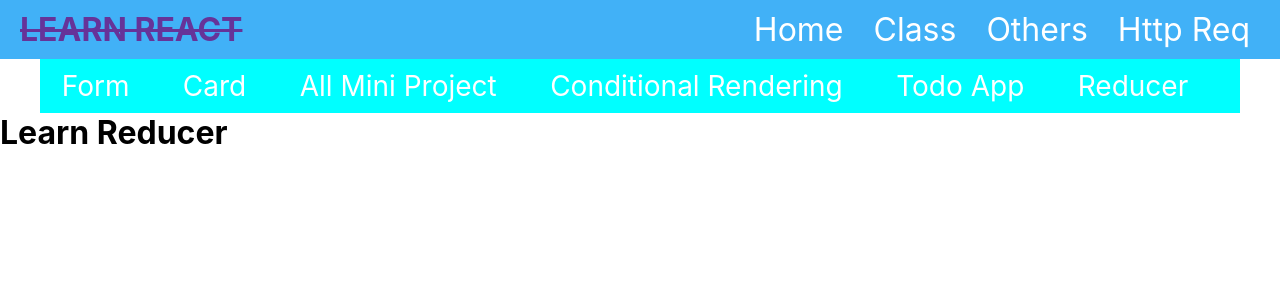
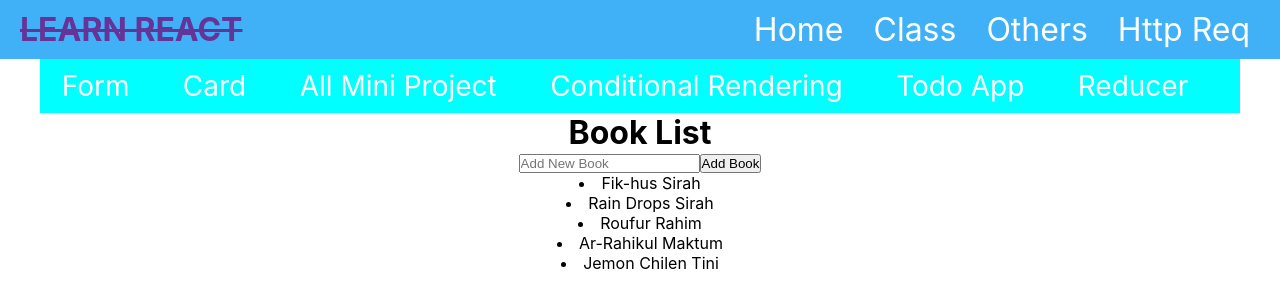
Before and after one commit to khaled39ab/React-With-LWS, a React (Create React App) app: page /reducer in a window 1280 px wide. Shown: the top 308 px of the page. Built offline with nearby package versions, Linux system fonts and the light colour scheme.

Commit message:
added new book

```diff
--- a/src/page/reducer/UseReducer.js
+++ b/src/page/reducer/UseReducer.js
@@ -1,11 +1,50 @@
 import React from 'react';
+import { useState } from 'react';
 import OthersNavbar from '../OthersNavbar';
 
+const bookList = [
+    { id: 101, name: 'Fik-hus Sirah' },
+    { id: 102, name: 'Rain Drops Sirah' },
+    { id: 103, name: 'Roufur Rahim' },
+    { id: 104, name: 'Ar-Rahikul Maktum' },
+    { id: 105, name: 'Jemon Chilen Tini' }
+]
+
 const UseReducer = () => {
+    const [books, setBooks] = useState(bookList);
+    const [bookName, setBookName] = useState('')
+
+    const handleAddBook = e => {
+        e.preventDefault();
+        setBooks((prevValue)=>{
+            const newBook = {id:new Date().getTime(), name: bookName};
+            return [...prevValue, newBook]
+        });
+        setBookName('')
+    }
+
     return (
         <>
             <OthersNavbar />
-            <h1>Learn Reducer</h1>
+            <div style={{ textAlign: 'center' }}>
+                <h1>Book List</h1>
+                <form onSubmit={handleAddBook}>
+                    <input
+                        type="text"
+                        placeholder='Add New Book'
+                        defaultValue={bookName}
+                        onChange={(e) => setBookName(e.target.value)}
+                    />
+                    <button>Add Book</button>
+                </form>
+
+                {
+                    books.map(book => {
+                        const { id, name } = book;
+                        return <li key={id}>{name}</li>
+                    })
+                }
+            </div>
         </>
     );
 };
```
